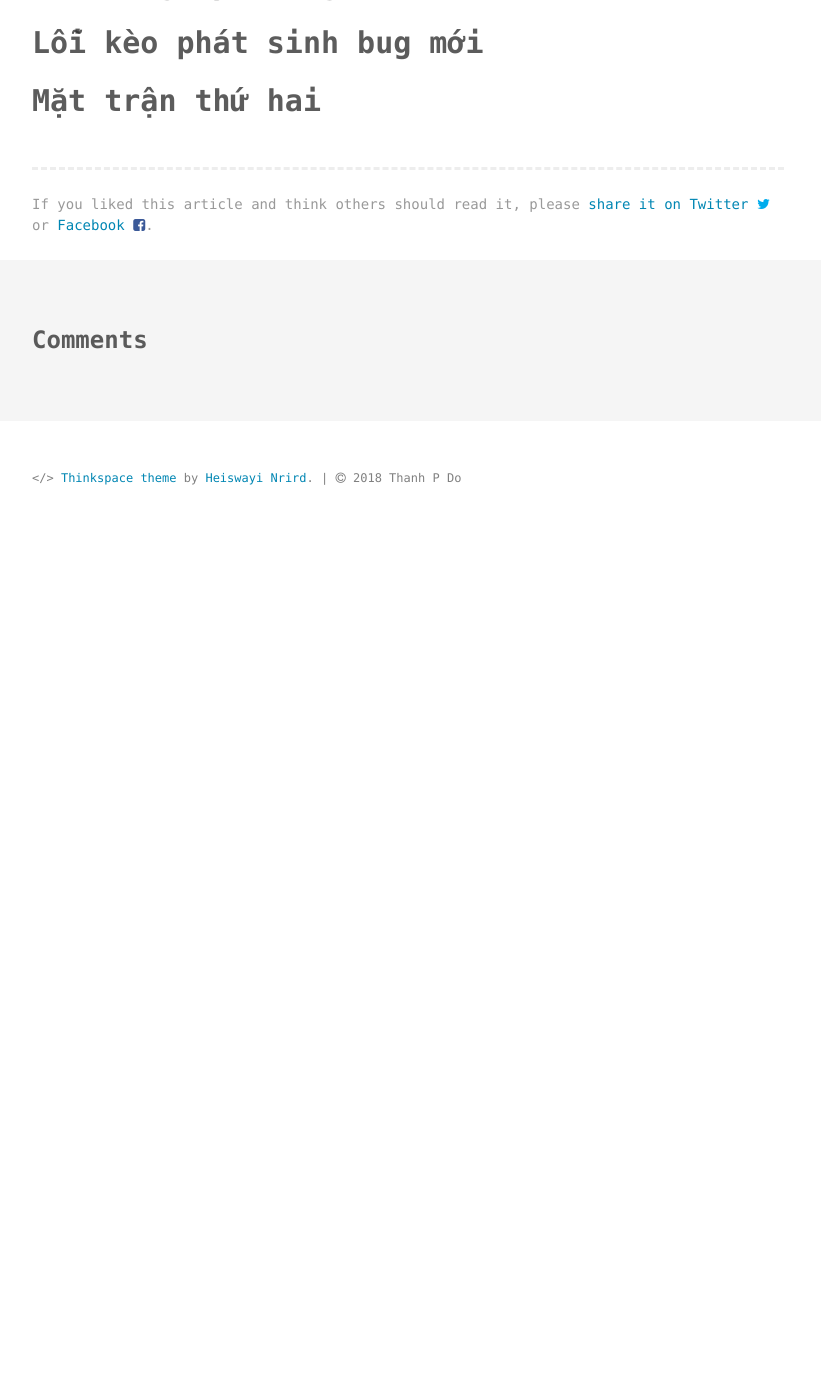
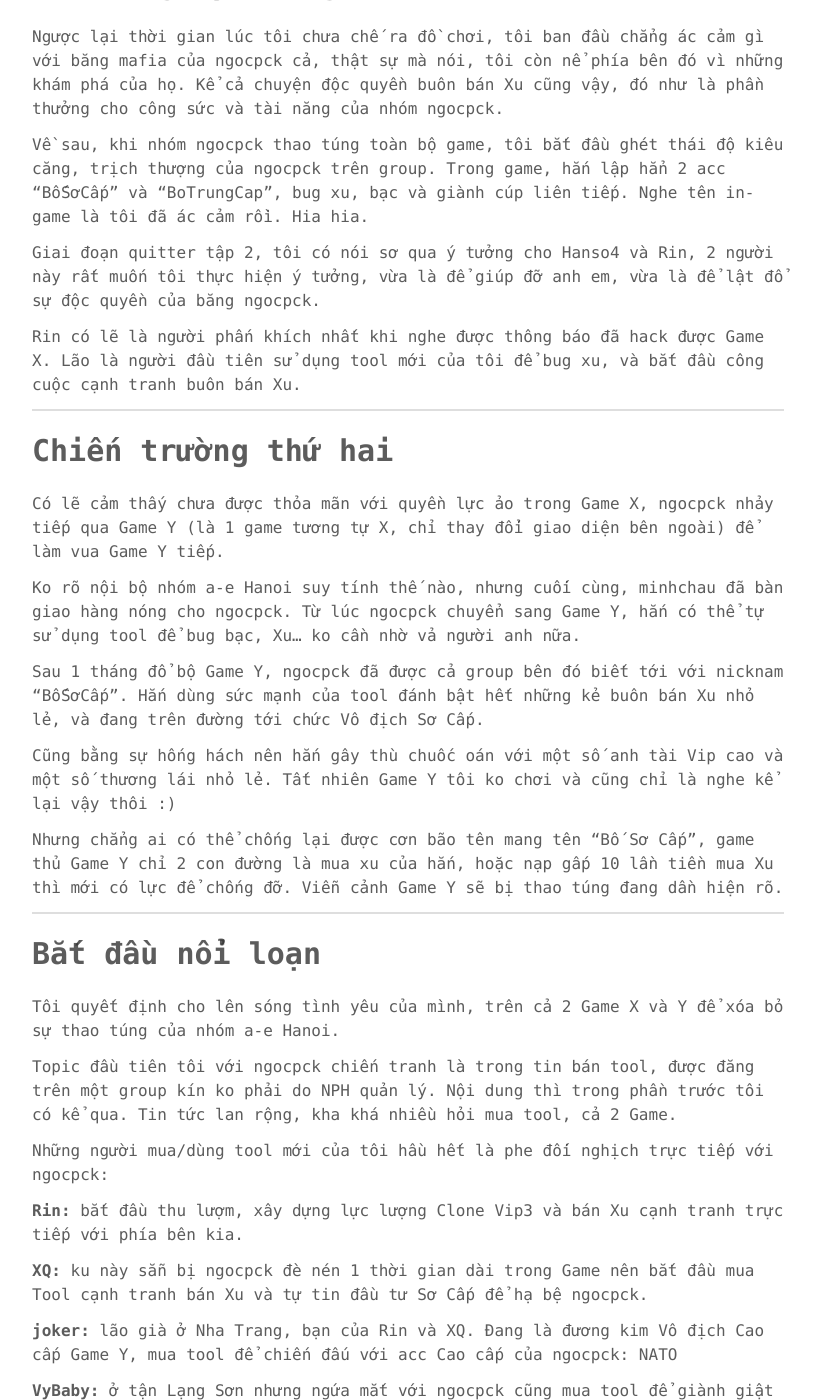
Before and after one commit to phuoc-thanh/phuoc-thanh.github.io, a Jekyll site: the page built from _posts/2018-04-17-chapter06-raise-of-the-south-force.md, in a window 1280 px wide and 1400 px high, scrolled down 270 px. Shown: the whole window, without its empty margins (232-1053 px from the left). Built offline with Jekyll 4.4.1, drawn with Linux system fonts in a browser that asks for light colours; comment, search, counter and statistics services are not loaded; before the commit the page ends 900 px from its top, so only the background shows below that; some of the changed text lies outside the part shown.

Commit message:
finish chapter06

```diff
--- a/_posts/2018-04-17-chapter06-raise-of-the-south-force.md
+++ b/_posts/2018-04-17-chapter06-raise-of-the-south-force.md
@@ -8,6 +8,68 @@ keywords: "haskell, pure, functional, hijack, game, server"
 
 # Bất đồng lý tưởng
 
-# Lỗi kèo phát sinh bug mới
+Ngược lại thời gian lúc tôi chưa chế ra đồ chơi, tôi ban đầu chẳng ác cảm gì với băng mafia của ngocpck cả, thật sự mà nói, tôi còn nể phía bên đó vì những khám phá của họ. Kể cả chuyện độc quyền buôn bán Xu cũng vậy, đó như là phần thưởng cho công sức và tài năng của nhóm ngocpck.
 
-# Mặt trận thứ hai
+Về sau, khi nhóm ngocpck thao túng toàn bộ game, tôi bắt đầu ghét thái độ kiêu căng, trịch thượng của ngocpck trên group. Trong game, hắn lập hẳn 2 acc "BốSơCấp" và "BoTrungCap", bug xu, bạc và giành cúp liên tiếp. Nghe tên in-game là tôi đã ác cảm rồi. Hia hia.
+
+Giai đoạn quitter tập 2, tôi có nói sơ qua ý tưởng cho Hanso4 và Rin, 2 người này rất muốn tôi thực hiện ý tưởng, vừa là để giúp đỡ anh em, vừa là để lật đổ sự độc quyền của băng ngocpck.
+
+Rin có lẽ là người phấn khích nhất khi nghe được thông báo đã hack được Game X. Lão là người đầu tiên sử dụng tool mới của tôi để bug xu, và bắt đầu công cuộc cạnh tranh buôn bán Xu.
+
+---
+
+# Chiến trường thứ hai
+
+Có lẽ cảm thấy chưa được thỏa mãn với quyền lực ảo trong Game X, ngocpck nhảy tiếp qua Game Y (là 1 game tương tự X, chỉ thay đổi giao diện bên ngoài) để làm vua Game Y tiếp.
+
+Ko rõ nội bộ nhóm a-e Hanoi suy tính thế nào, nhưng cuối cùng, minhchau đã bàn giao hàng nóng cho ngocpck. Từ lúc ngocpck chuyển sang Game Y, hắn có thể tự sử dụng tool để bug bạc, Xu... ko cần nhờ vả người anh nữa.
+
+Sau 1 tháng đổ bộ Game Y, ngocpck đã được cả group bên đó biết tới với nicknam "BốSơCấp". Hắn dùng sức mạnh của tool đánh bật hết những kẻ buôn bán Xu nhỏ lẻ, và đang trên đường tới chức Vô địch Sơ Cấp.
+
+Cũng bằng sự hống hách nên hắn gây thù chuốc oán với một số anh tài Vip cao và một số thương lái nhỏ lẻ. Tất nhiên Game Y tôi ko chơi và cũng chỉ là nghe kể lại vậy thôi :)
+
+Nhưng chẳng ai có thể chống lại được cơn bão tên mang tên "Bố Sơ Cấp", game thủ Game Y chỉ 2 con đường là mua xu của hắn, hoặc nạp gấp 10 lần tiền mua Xu thì mới có lực để chống đỡ. Viễn cảnh Game Y sẽ bị thao túng đang dần hiện rõ.
+
+---
+
+# Bắt đầu nổi loạn
+
+Tôi quyết định cho lên sóng tình yêu của mình, trên cả 2 Game X và Y để xóa bỏ sự thao túng của nhóm a-e Hanoi.
+
+Topic đầu tiên tôi với ngocpck chiến tranh là trong tin bán tool, được đăng trên một group kín ko phải do NPH quản lý. Nội dung thì trong phần trước tôi có kể qua. Tin tức lan rộng, kha khá nhiều hỏi mua tool, cả 2 Game.
+
+Những người mua/dùng tool mới của tôi hầu hết là phe đối nghịch trực tiếp với ngocpck:
+
+**Rin:** bắt đầu thu lượm, xây dựng lực lượng Clone Vip3 và bán Xu cạnh tranh trực tiếp với phía bên kia.
+
+**XQ:** ku này sẵn bị ngocpck đè nén 1 thời gian dài trong Game nên bắt đầu mua Tool cạnh tranh bán Xu và tự tin đầu tư Sơ Cấp để hạ bệ ngocpck.
+
+**joker:** lão già ở Nha Trang, bạn của Rin và XQ. Đang là đương kim Vô địch Cao cấp Game Y, mua tool để chiến đấu với acc Cao cấp của ngocpck: NATO
+
+**VyBaby:** ở tận Lạng Sơn nhưng ngứa mắt với ngocpck cũng mua tool để giành giật chức vô địch Sơ Cấp (Game Y).
+
+Ngoài ra còn Cherry và MinhLuan là 2 cựu Mod của Game X cũng có tool.
+
+Tôi vẫn giữ bug bạc cho riêng mình, vì bug này quá lớn, tôi và Rin nhất trí ko muốn người nào khác khai thác lỗ hổng này, ngay cả Rin cũng ko sử dụng bug bạc.
+
+Như vậy ngoại trừ Vybaby ở Lạng Sơn, miền Nam lúc này đã có một băng nhóm mới đối chọi lại thế lực cũ, rải rác ở Nha Trang, Gia Lai, Sài Gòn.
+
+---
+
+# Những làn gió mới
+
+Cuối tuần tôi ít khi ở nhà, ít khi Online nên không tham gia vào Đấu Trường Thú. Việc buôn bán hầu hết do Rin và XQ thầu. Từ ngày có cạnh tranh từ phía Nam, giá Xu đã rẻ hơn và dễ mua hơn so với trước. Những đại gia cũng rục rịch tăng cường mua Xu, giảm đầu tư Nạp. Đáng kể nhất là AceNever và GoogleTi, 1 vip13 và 1vip14.
+
+Game X: Ngocpck bị hạ bệ ở Sơ cấp, minhchau bị Hanso4 và Cherry bật lại ở Trung Cấp
+
+Game Y: Bị khích bác, ngocpck bug bạc lộ liễu để lên Vô Địch. Vì quá nóng vội hắn bị khóa acc và sau đó được thả nhưng cấm tham gia Liên Chiến.
+
+Những vụ bug xu bug bạc ngày càng nhiều, vì hiện tại ko còn độc quyền buôn bán nữa.
+
+Bắt đầu có những vụ phá top: Đăng ký vào server của đối thủ, thủ sẵn Xu tới ngày đua top thì cướp.
+
+Kiện tụng và khóa acc cũng xảy ra thường xuyên.
+
+Những game thủ trung lập có lẽ rất vui khi thấy tính cạnh tranh trong Game tăng lên. Những trận chiến ở Sơ Cấp, Trung Cấp trở nên hấp dẫn, máu lửa và bất ngờ liên tiếp xảy ra.
+
+Lúc này Hanso4 rủ rê tôi lại Sơ Cấp, bọn tôi mua được acc "linhsún", về sau tôi đổi tên thành "petit_soleil".
```
Also changed, not shown: _posts/2018-04-13-the-dark-side-of-programming.md (+1 -1 lines), _posts/2018-04-15-chapter02-raise-of-the-north-force.md (+4 -3 lines), _posts/2018-04-15-chapter03-chasing-the-shark.md (+1 -1 lines), _posts/2018-04-16-chapter05-the-art-of-cheating.md (+22 -20 lines), _posts/2018-04-19-chapter07-expansion-of-the-core.md (added, +7 -0 lines).
